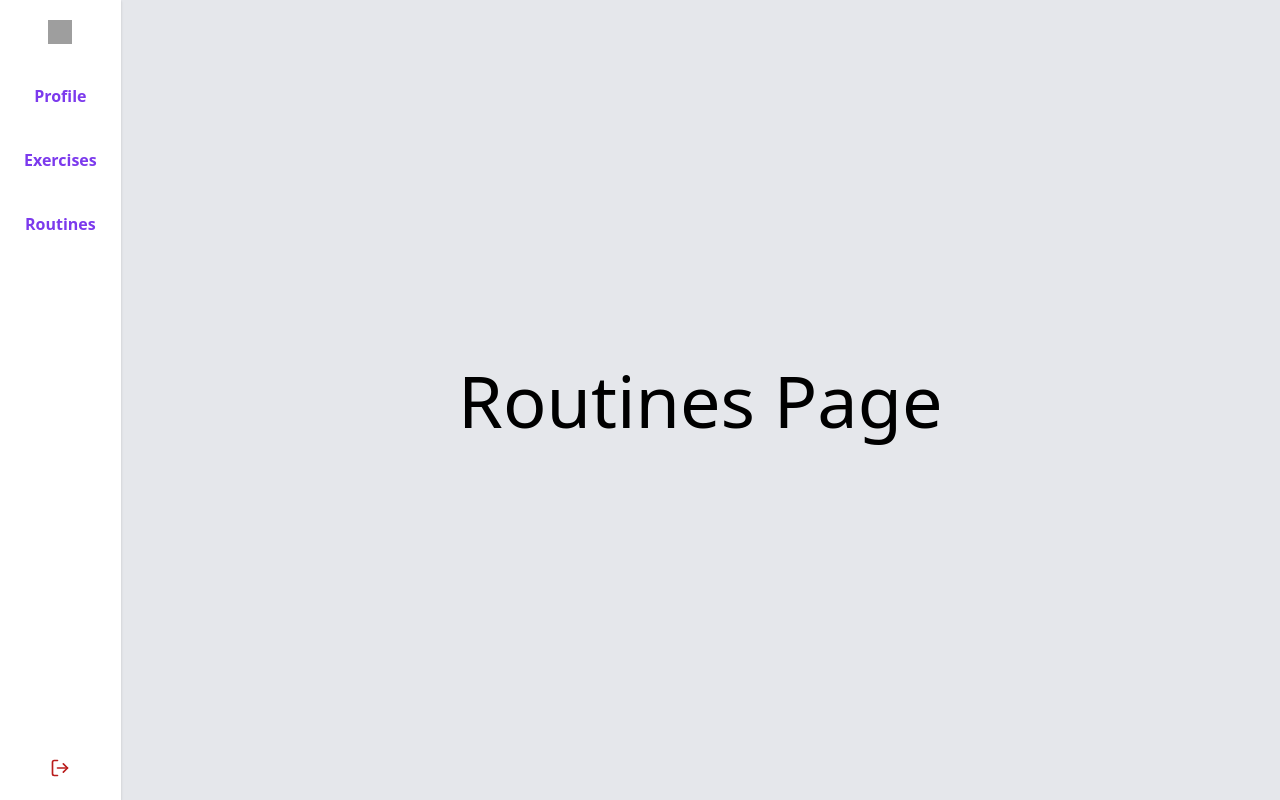
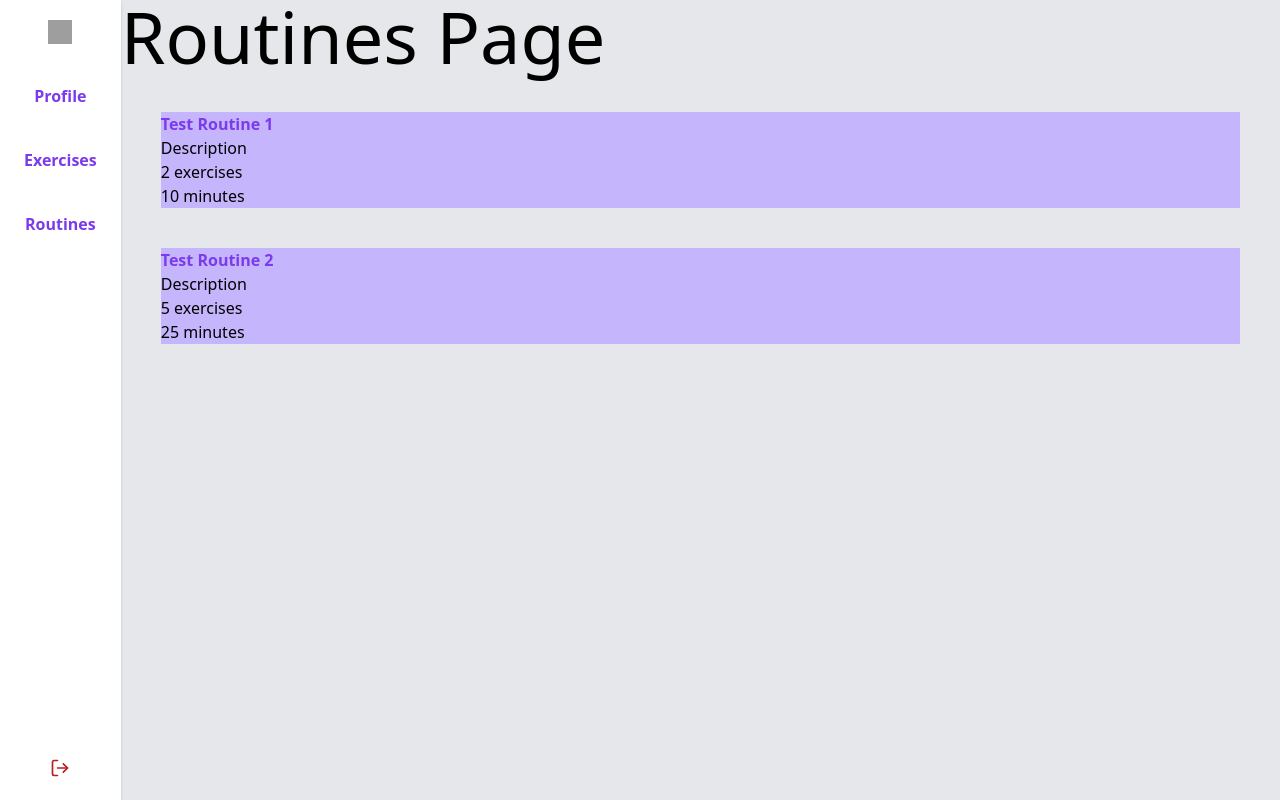
Before and after one commit to mic-meier/practicescheduler, a Next.js app in the folder frontend/: page /routines in a window 1280 px wide. Built offline with nearby package versions, Linux system fonts and the light colour scheme; grey boxes are pictures that could not be loaded.

Commit message:
feat: Scaffold out pages with dummy data

```diff
--- a/frontend/components/Layout.tsx
+++ b/frontend/components/Layout.tsx
@@ -85,9 +85,7 @@ const Layout = ({ title, children }: Props) => {
             </button>
           </div>
         </aside>
-        <div className="w-full flex items-center justify-center">
-          {children}
-        </div>
+        <div className="w-full overflow-hidden">{children}</div>
       </div>
     </div>
   )
--- /dev/null
+++ b/frontend/dummyData.ts
@@ -0,0 +1,148 @@
+import { Exercise, Routine } from 'types'
+
+export const routines: Routine[] = [
+  {
+    id: '2',
+    name: 'Test Routine 1',
+    slug: '52bfe8e4-c53f-45a7-87d5-9dd862fce119',
+    description: 'asdgasgafhseg',
+    notes: 'efgshsrthrth',
+    createdAt: '2021-06-08T17:38:55.000Z',
+    exercises: [
+      {
+        id: '11',
+        name: 'Spider',
+        slug: 'c10434dc-fd1f-4a50-82f3-987a59b43483',
+        description: null,
+        category: 'technique',
+        duration: 300,
+        notes: null,
+        createdAt: '2021-06-07T17:49:58.000Z',
+      },
+      {
+        id: '13',
+        name: 'E Shape Barre Chord',
+        slug: 'bc213fc3-d6a1-41d5-81a2-5348f6bb7665',
+        description: null,
+        category: 'theory',
+        duration: 300,
+        notes: null,
+        createdAt: '2021-06-07T17:50:48.000Z',
+      },
+    ],
+  },
+  {
+    id: '3',
+    name: 'Test Routine 2',
+    slug: '59f9a655-b0df-4a27-a7e3-e191b4f432ae',
+    description: 'asd',
+    notes: 'afgaefgegfgrtjrtrty',
+    createdAt: '2021-06-08T17:39:20.000Z',
+
+    exercises: [
+      {
+        id: '11',
+        name: 'Spider',
+        slug: 'c10434dc-fd1f-4a50-82f3-987a59b43483',
+        description: null,
+        category: 'technique',
+        duration: 300,
+        notes: null,
+        createdAt: '2021-06-07T17:49:58.000Z',
+      },
+      {
+        id: '12',
+        name: 'Finger Gym',
+        slug: 'a9bff0bd-7d8a-4d7e-86d8-fe6517086b08',
+        description: null,
+        category: 'technique',
+        duration: 300,
+        notes: null,
+        createdAt: '2021-06-07T17:50:17.000Z',
+      },
+      {
+        id: '13',
+        name: 'E Shape Barre Chord',
+        slug: 'bc213fc3-d6a1-41d5-81a2-5348f6bb7665',
+        description: null,
+        category: 'theory',
+        duration: 300,
+        notes: null,
+        createdAt: '2021-06-07T17:50:48.000Z',
+      },
+      {
+        id: '14',
+        name: 'Never Going Back Again',
+        slug: '3a36b656-9f0c-41fc-9a5c-7c29a4e3f7cd',
+        description: null,
+        category: 'repertoire',
+        duration: 300,
+        notes: null,
+        createdAt: '2021-06-07T17:51:14.000Z',
+      },
+      {
+        id: '15',
+        name: 'Perfect 5th',
+        slug: '38b5ef35-1731-4726-a77f-a3c198e0780f',
+        description: null,
+        category: 'earTraining',
+        duration: 300,
+        notes: null,
+        createdAt: '2021-06-07T17:51:35.000Z',
+      },
+    ],
+  },
+]
+
+export const exercises: Exercise[] = [
+  {
+    id: '11',
+    name: 'Spider',
+    slug: 'c10434dc-fd1f-4a50-82f3-987a59b43483',
+    description: 'sdfasf',
+    category: 'technique',
+    duration: 300,
+    notes: 'asdfadsfasdf',
+    createdAt: '2021-06-07T17:49:58.000Z',
+  },
+  {
+    id: '12',
+    name: 'Finger Gym',
+    slug: 'a9bff0bd-7d8a-4d7e-86d8-fe6517086b08',
+    description: null,
+    category: 'technique',
+    duration: 300,
+    notes: null,
+    createdAt: '2021-06-07T17:50:17.000Z',
+  },
+  {
+    id: '13',
+    name: 'E Shape Barre Chord',
+    slug: 'bc213fc3-d6a1-41d5-81a2-5348f6bb7665',
+    description: null,
+    category: 'theory',
+    duration: 300,
+    notes: null,
+    createdAt: '2021-06-07T17:50:48.000Z',
+  },
+  {
+    id: '14',
+    name: 'Never Going Back Again',
+    slug: '3a36b656-9f0c-41fc-9a5c-7c29a4e3f7cd',
+    description: null,
+    category: 'repertoire',
+    duration: 300,
+    notes: null,
+    createdAt: '2021-06-07T17:51:14.000Z',
+  },
+  {
+    id: '15',
+    name: 'Perfect 5th',
+    slug: '38b5ef35-1731-4726-a77f-a3c198e0780f',
+    description: null,
+    category: 'earTraining',
+    duration: 300,
+    notes: null,
+    createdAt: '2021-06-07T17:51:35.000Z',
+  },
+]
--- /dev/null
+++ b/frontend/lib.ts
@@ -0,0 +1,10 @@
+import { Exercise } from 'types'
+
+export const calculateRoutineDuration = (exercises: Exercise[] | undefined) => {
+  if (!exercises) return 0
+  return (
+    exercises
+      .map((exercise) => exercise.duration)
+      .reduce((acc, current) => acc + current) / 60
+  )
+}
--- a/frontend/pages/exercises.tsx
+++ b/frontend/pages/exercises.tsx
@@ -1,5 +1,44 @@
+import { exercises } from 'dummyData'
+import Link from 'next/link'
+import { Exercise } from 'types'
+
+type ExerciseCardProps = {
+  exercise: Exercise
+}
+
+export const ExerciseCard = ({ exercise }: ExerciseCardProps) => {
+  return (
+    <div className="p-4 m-4 bg-pink-400">
+      <Link href={`/exercises/${exercise.slug}`}>
+        <h2>{exercise.name}</h2>
+      </Link>
+      <div>{exercise.category}</div>
+      <div>{exercise.duration / 60} minutes</div>
+    </div>
+  )
+}
+
 const ExercisesPage = () => {
-  return <h1 className="text-7xl">Exercises Page</h1>
+  return (
+    <div className="h-full">
+      <h1 className="text-7xl">Exercises Page</h1>
+      <div className="max-w-xs max-h-screen justify-center overflow-auto bg-yellow-300">
+        <div>
+          {exercises.map((exercise) => (
+            <ExerciseCard key={exercise.id} exercise={exercise} />
+          ))}
+
+          {exercises.map((exercise) => (
+            <ExerciseCard key={exercise.id} exercise={exercise} />
+          ))}
+
+          {exercises.map((exercise) => (
+            <ExerciseCard key={exercise.id} exercise={exercise} />
+          ))}
+        </div>
+      </div>
+    </div>
+  )
 }
 
 export default ExercisesPage
--- a/frontend/pages/exercises/[slug].tsx
+++ b/frontend/pages/exercises/[slug].tsx
@@ -1,10 +1,24 @@
+import { exercises } from 'dummyData'
 import { useRouter } from 'next/router'
 
 const ExerciseDetailsPage = () => {
   const router = useRouter()
   const { slug } = router.query
 
-  return <h1 className="text-7xl">Exercise Detail Page: {slug} </h1>
+  const exercise = exercises.find((exercise) => exercise.slug === slug)
+
+  if (!exercise) return null
+
+  return (
+    <div>
+      <h1 className="text-7xl">Exercise Detail Page: {slug} </h1>
+      <h2>{exercise.name}</h2>
+      <div>{exercise.description}</div>
+      <div>{exercise.notes}</div>
+      <div>{exercise.category}</div>
+      <div>{exercise.duration / 60} minutes</div>
+    </div>
+  )
 }
 
 export default ExerciseDetailsPage
--- a/frontend/pages/routines.tsx
+++ b/frontend/pages/routines.tsx
@@ -1,5 +1,42 @@
+import { routines } from 'dummyData'
+import { calculateRoutineDuration } from 'lib'
+import Link from 'next/link'
+import { Routine } from 'types'
+
+type RoutineCardProps = {
+  routine: Routine
+}
+
+const RoutineCard = ({ routine }: RoutineCardProps) => {
+  const { name, slug, exercises } = routine
+
+  const routineDuration = calculateRoutineDuration(exercises)
+
+  return (
+    <div className="p=10 m-10 bg-purple-300 ">
+      <h2>
+        <Link href={`routines/${slug}`}>{name}</Link>
+      </h2>
+      <p>Description</p>
+      {exercises.length === 1 ? (
+        <p>1 exercise</p>
+      ) : (
+        <p>{exercises.length} exercises</p>
+      )}
+      <p>{routineDuration} minutes</p>
+    </div>
+  )
+}
+
 const RoutinesPage = () => {
-  return <h1 className="text-7xl">Routines Page</h1>
+  return (
+    <div>
+      <h1 className="text-7xl">Routines Page</h1>
+      {routines.map((routine) => (
+        <RoutineCard key={routine.id} routine={routine} />
+      ))}
+    </div>
+  )
 }
 
 export default RoutinesPage
--- a/frontend/pages/routines/[slug].tsx
+++ b/frontend/pages/routines/[slug].tsx
@@ -1,10 +1,36 @@
+import { routines } from 'dummyData'
+import { calculateRoutineDuration } from 'lib'
 import { useRouter } from 'next/router'
+import { ExerciseCard } from 'pages/exercises'
 
 const RoutineDetailsPage = () => {
   const router = useRouter()
   const { slug } = router.query
 
-  return <h1 className="text-7xl">Routine Detail Page: {slug} </h1>
+  const routine = routines.find((routine) => routine.slug === slug)
+
+  const routineDuration = calculateRoutineDuration(routine?.exercises)
+
+  return (
+    <div>
+      <h1 className="text-7xl">Routine Detail Page: {slug} </h1>
+      {routine ? (
+        <div>
+          <h2>{routine.name}</h2>
+          <p>{routine.description}</p>
+          <p>{routine.notes}</p>
+          <p>{routineDuration} minutes</p>
+          <div>
+            {routine.exercises.map((exercise) => (
+              <ExerciseCard key={exercise.id} exercise={exercise} />
+            ))}
+          </div>
+        </div>
+      ) : (
+        <div>Loading...</div>
+      )}
+    </div>
+  )
 }
 
 export default RoutineDetailsPage
--- /dev/null
+++ b/frontend/types.ts
@@ -0,0 +1,22 @@
+export type Categories = 'technique' | 'theory' | 'earTraining' | 'repertoire'
+
+export interface Exercise {
+  id: string
+  name: string
+  slug: string
+  description: string | null
+  category: Categories
+  duration: number
+  notes: string | null
+  createdAt: string
+}
+
+export interface Routine {
+  id: string
+  name: string
+  slug: string
+  description: string | null
+  notes: string | null
+  createdAt: string
+  exercises: Exercise[]
+}
```
Also changed, not shown: 1 other file (tests, documents, lock files or other folders).
